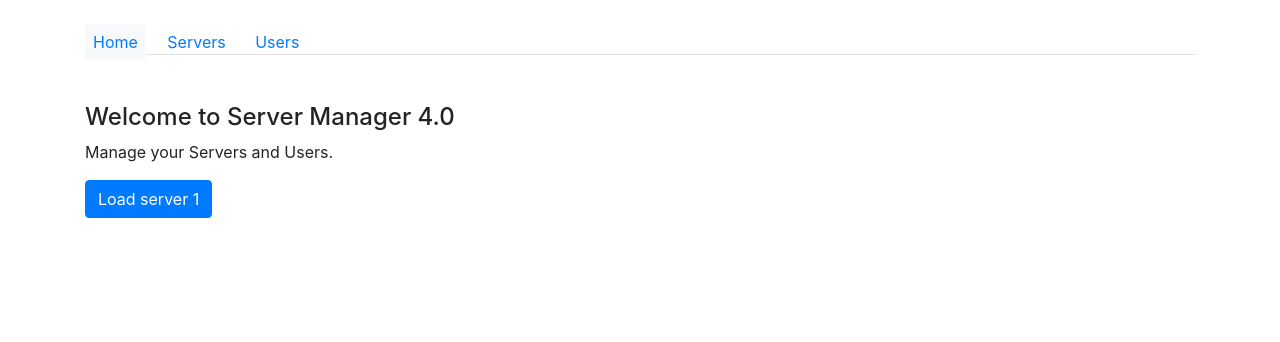
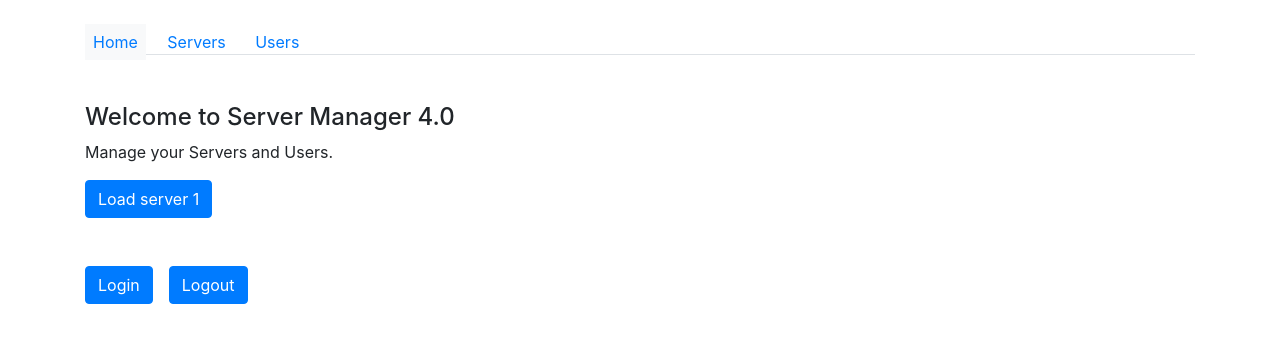
Before and after one commit to spankbang/AngularLearnRouting, an Angular app: page / in a window 1280 px wide. Shown: the top 342 px of the page. Built offline with nearby package versions, Linux system fonts and the light colour scheme.

Commit message:
added simply login and logout functionlaties

```diff
--- a/src/app/home/home.component.html
+++ b/src/app/home/home.component.html
@@ -2,3 +2,18 @@
 <p>Manage your Servers and Users.</p>
 
 <button class="btn btn-primary" (click)="onLoadServer(1)">Load server 1</button>
+
+<br> <br> <br>
+<button
+    class="btn btn-primary"
+    (click)="onLogin()"
+    >
+    Login
+</button>
+
+<button
+    class="btn btn-primary ml-3"
+    (click)="onLogout()"
+    >
+    Logout
+</button>
--- a/src/app/home/home.component.ts
+++ b/src/app/home/home.component.ts
@@ -1,6 +1,7 @@
 import { Route } from '@angular/compiler/src/core';
 import { Component, OnInit } from '@angular/core';
 import { ActivatedRoute, Router } from '@angular/router';
+import { AuthSerive } from '../auth.service';
 
 @Component({
   selector: 'app-home',
@@ -9,7 +10,10 @@ import { ActivatedRoute, Router } from '@angular/router';
 })
 export class HomeComponent implements OnInit {
 
-  constructor(private route:Router) { }
+  constructor(
+    private route: Router,
+    private authService:AuthSerive
+  ) { }
 
   ngOnInit() {
   }
@@ -22,4 +26,11 @@ export class HomeComponent implements OnInit {
       }
     )
   }
+  onLogin() {
+    this.authService.login()
+  }
+  onLogout() {
+    this.authService.logout()
+
+  }
 }
```
